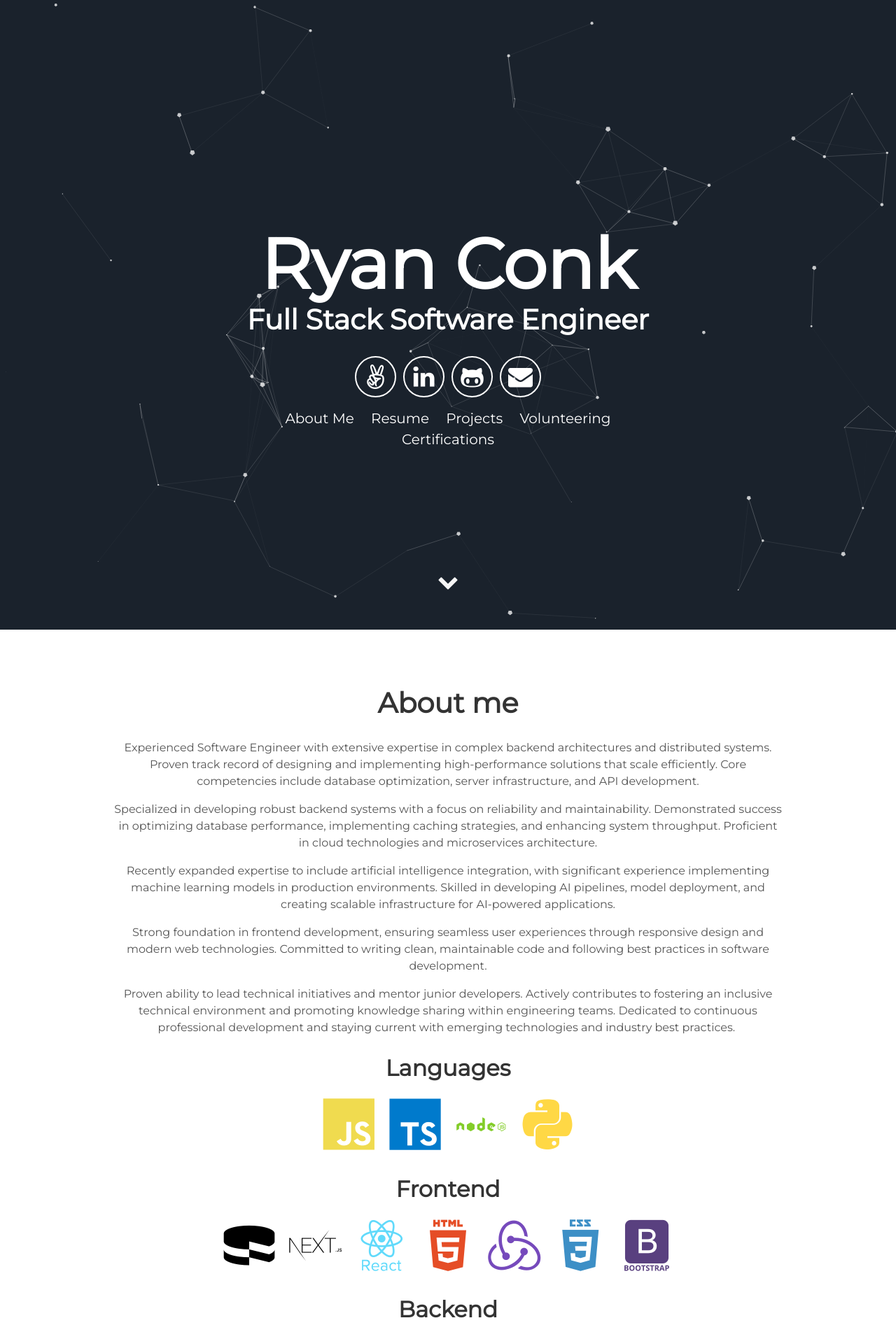
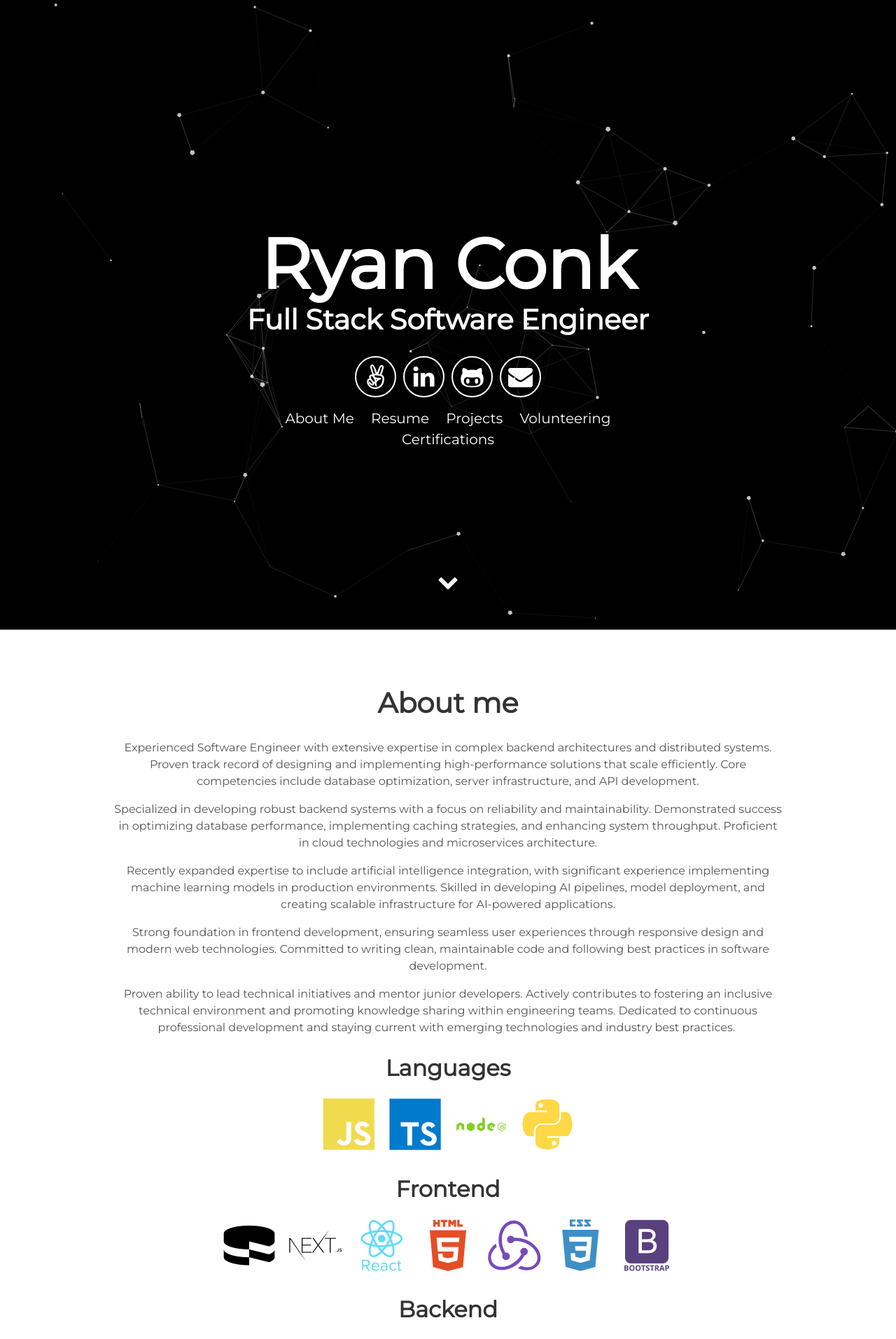
Before and after one commit to RyanGC93/RyanGC93.github.io, a Jekyll site: the page built from index.html, in a window 1280 px wide. Shown: the top 1914 px of the page at 70% size. Built offline with Jekyll 4.4.1, drawn with Linux system fonts in a browser that asks for light colours.

```diff
--- a/assets/css/main.css
+++ b/assets/css/main.css
@@ -3761,7 +3761,7 @@
   line-height: 0;
 }
 #particles-js {
-  background: #1a222c;
+  background: #000000;
   display: flex;
   vertical-align: bottom;
   width: 100%;
--- a/src/styles/_vars.scss
+++ b/src/styles/_vars.scss
@@ -1,4 +1,4 @@
-$main: #1a222c;
+$main: #000000;
 $sec: #4b5664;
 $purple: #54516a;
 $cut: 550px;
```
